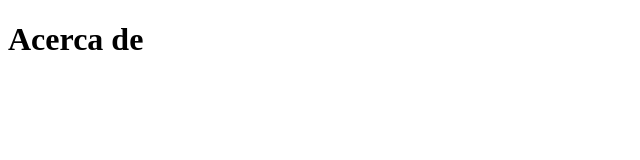
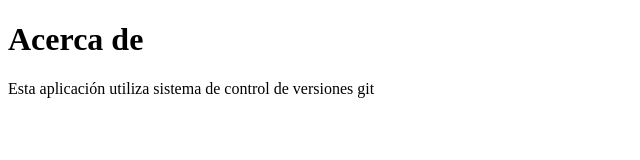
Before and after one commit to srosales/comandos-git-a, a plain HTML site: page acercade.html in a window 1280 px wide. Shown: the whole page, without its empty margins (0-640 px from the left). Drawn offline with Linux system fonts and the light colour scheme.

Commit message:
feat:Add parrafo acerca de

```diff
--- a/acercade.html
+++ b/acercade.html
@@ -6,6 +6,7 @@
 </head>
 <body>
   <h1>Acerca de </h1>
+  <p>Esta aplicación utiliza sistema de control de versiones git</p>
 
 </body>
 </html>
```
